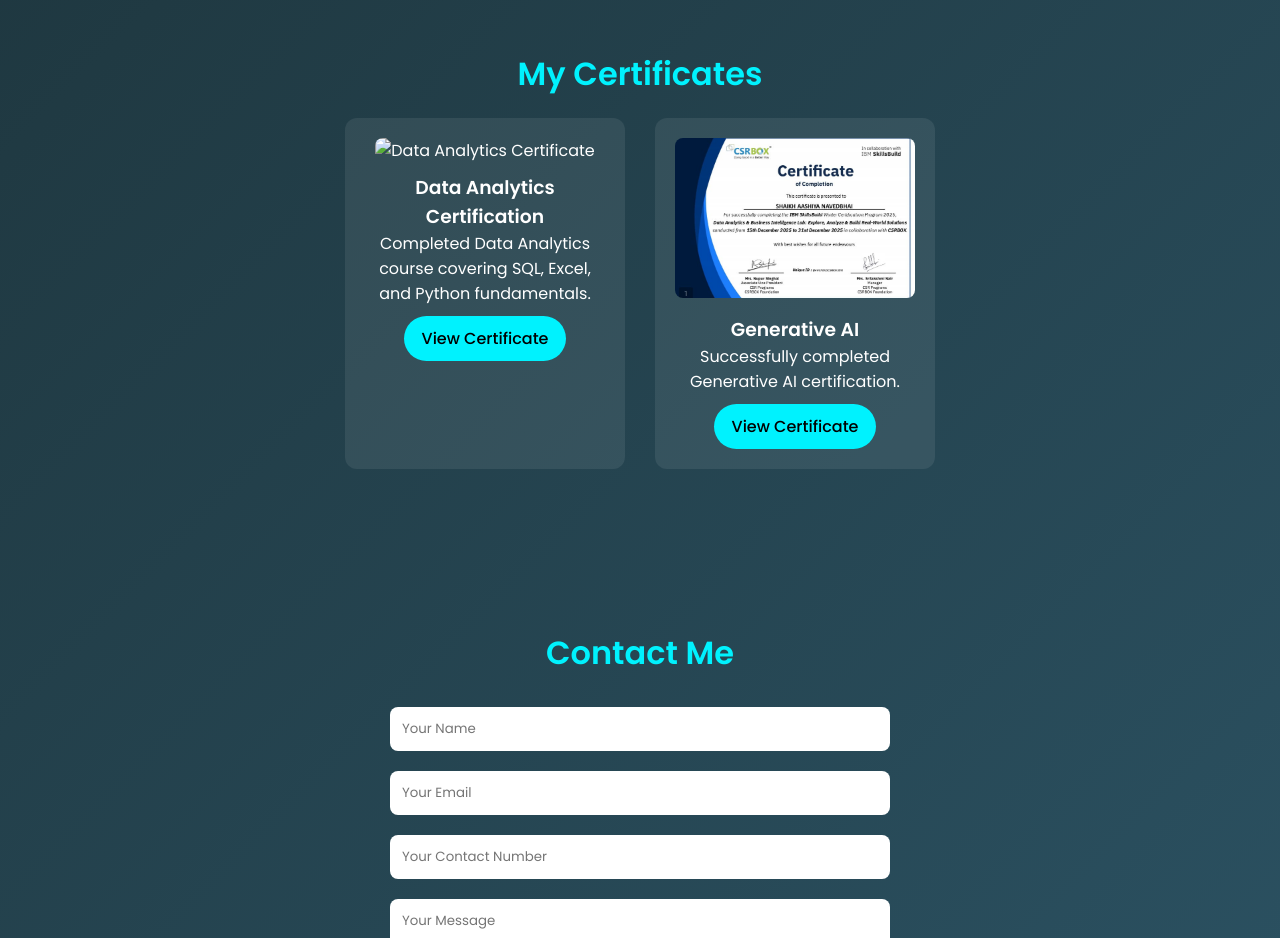
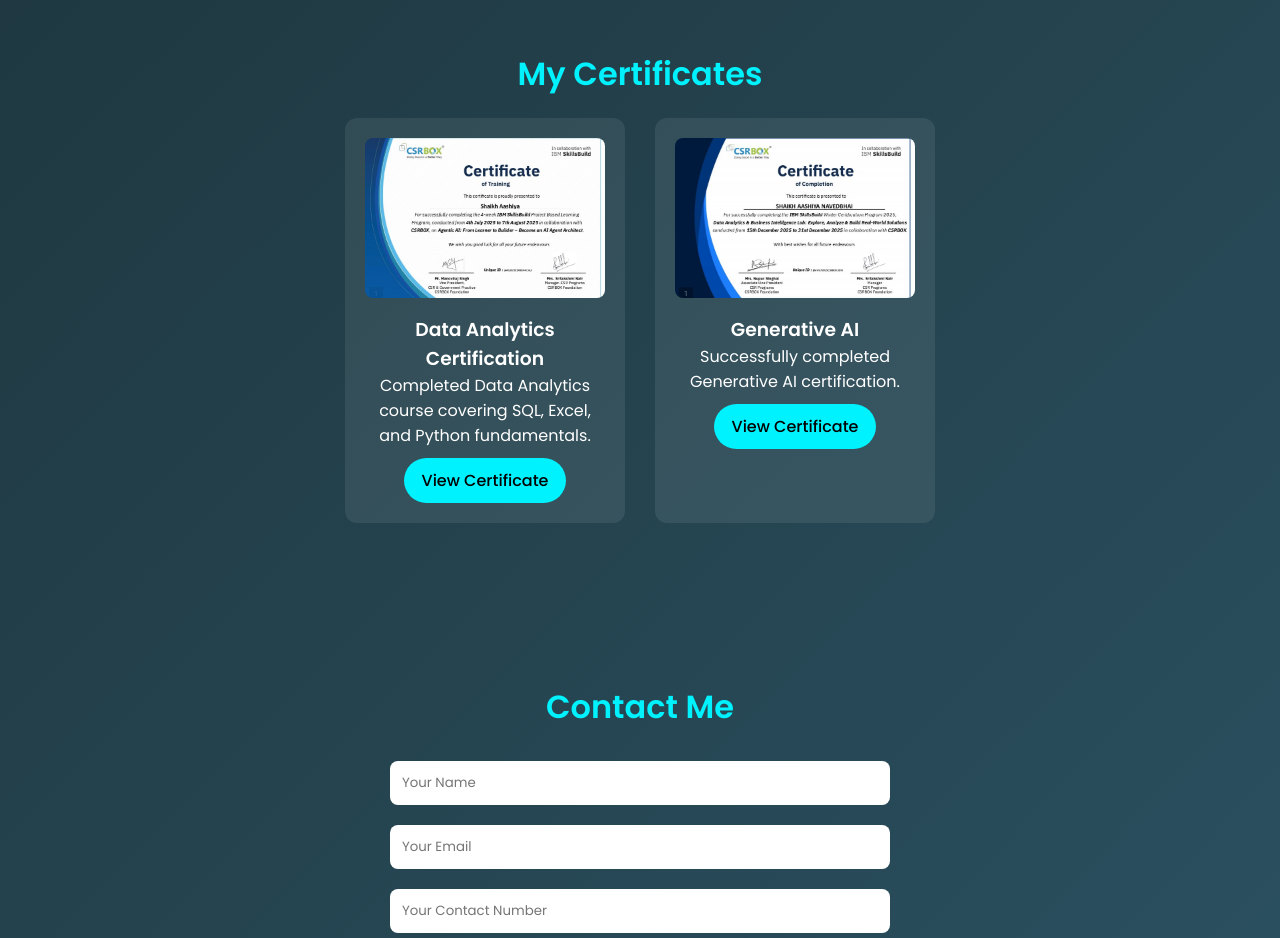
Before and after one commit to amar9090mansuri-cloud/my_portfolio, a plain HTML site: page index.html in a window 1280 px wide. Shown: the part 2220-3158 px from the top of the page. Drawn offline with Linux system fonts and the light colour scheme; files whose address does not match are found by name.

Commit message:
Update index.html

```diff
--- a/index.html
+++ b/index.html
@@ -112,7 +112,7 @@
 
         <!-- Data Analytics Certificate -->
         <div class="certificate-box">
-                <img src="images/genrativeAI.jpg" alt="Data Analytics Certificate">
+                <img src="genrativeAI.jpg" alt="Data Analytics Certificate">
                 <h3>Data Analytics Certification</h3>
                 <p>Completed Data Analytics course covering SQL, Excel, and Python fundamentals.</p>
                 <a href="C:\Users\DeLL\Desktop\portfolio\data_analyst.jpg" target="_blank">
```
